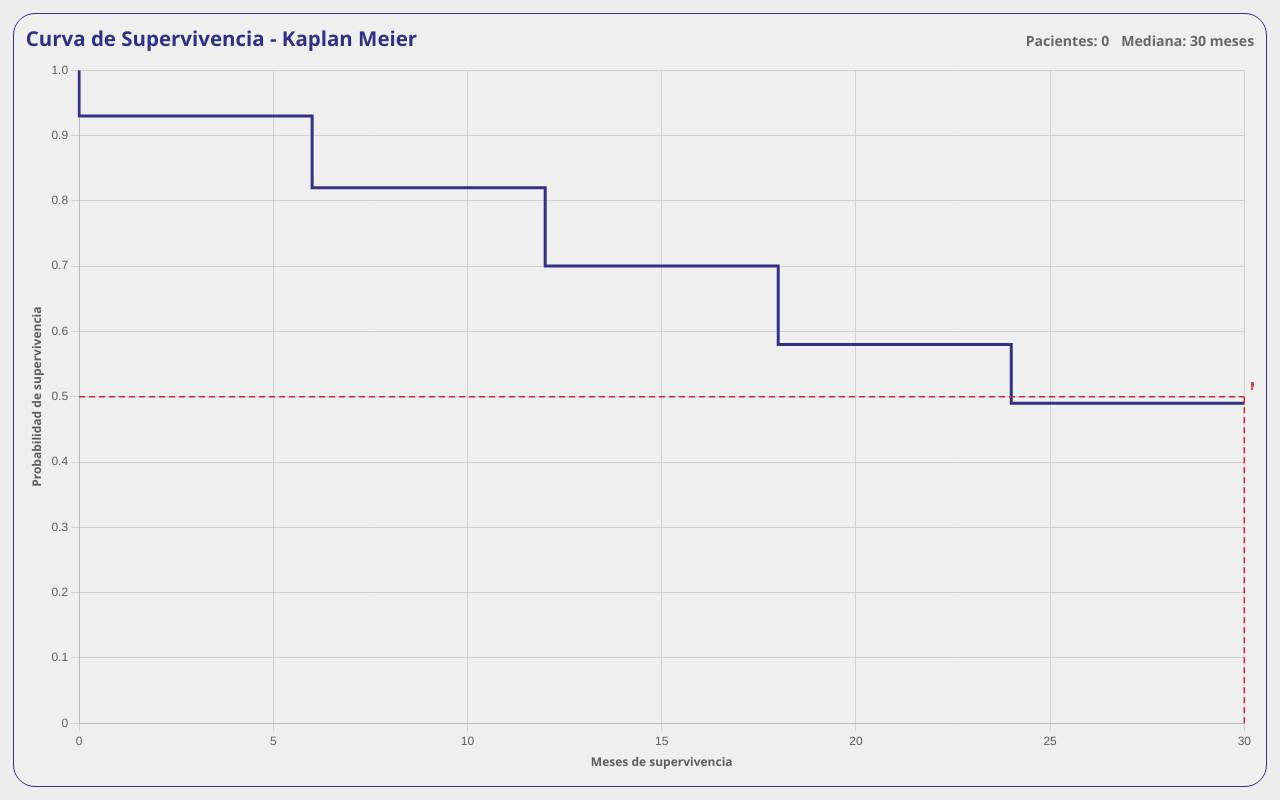
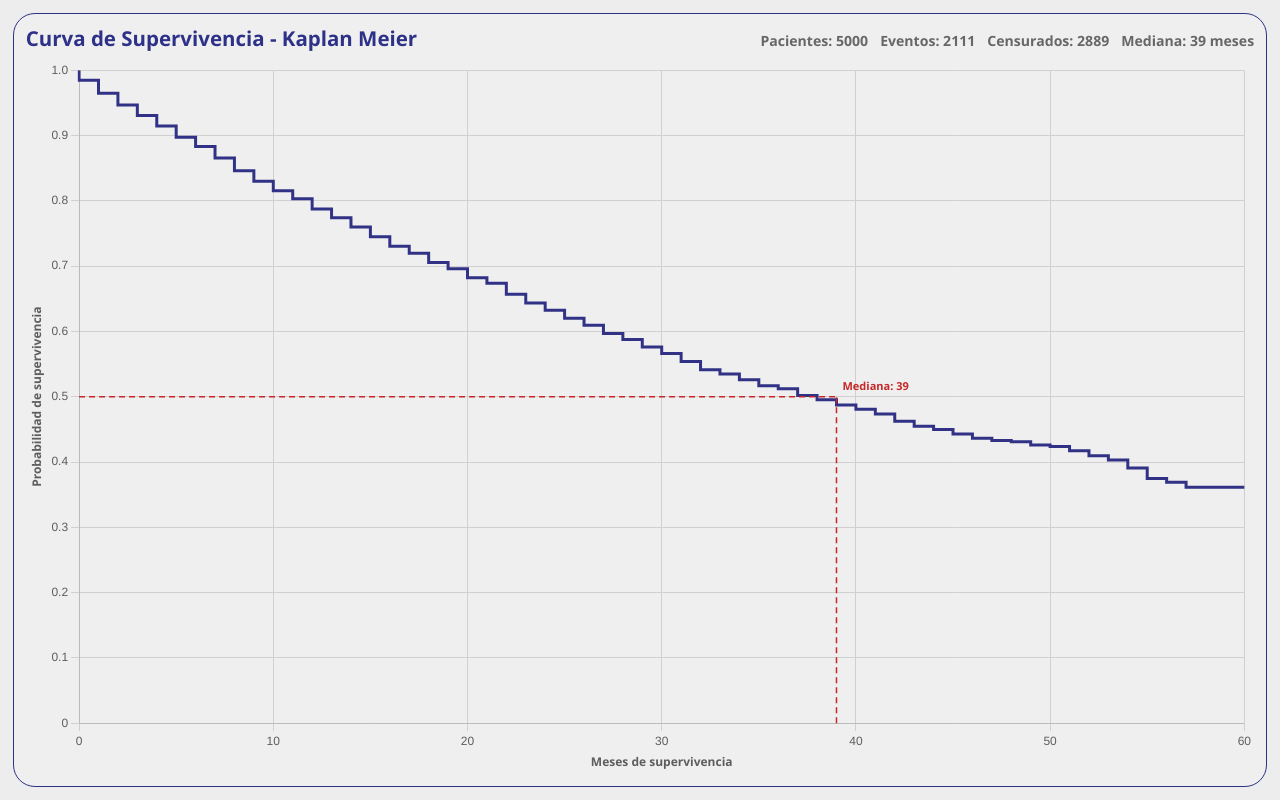
Before and after one commit to drpauu/Quicksight-Custom-Visual, a plain HTML site: page index.html in a window 1280 px wide. Drawn offline with nearby package versions, Linux system fonts and the light colour scheme.

Commit message:
curva hecha bien

```diff
--- a/index.html
+++ b/index.html
@@ -112,6 +112,8 @@
         <h1 class="title">Curva de Supervivencia - Kaplan Meier</h1>
         <div class="meta">
           <span id="metaPacientes">Pacientes: 0</span>
+          <span id="metaEventos">Eventos: 0</span>
+          <span id="metaCensurados">Censurados: 0</span>
           <span id="metaMediana">Mediana: --</span>
         </div>
       </header>
@@ -136,6 +138,8 @@
           { x: 30, y: 0.49 }
         ],
         totalPatients: 0,
+        totalEvents: 0,
+        totalCensored: 0,
         median: 30
       };
 
@@ -146,6 +150,8 @@
         canvas: document.getElementById("kmChart"),
         error: document.getElementById("chartError"),
         pacientes: document.getElementById("metaPacientes"),
+        eventos: document.getElementById("metaEventos"),
+        censurados: document.getElementById("metaCensurados"),
         mediana: document.getElementById("metaMediana")
       };
 
@@ -153,6 +159,9 @@
       function readQueryParams() {
         return new URLSearchParams(window.location.search);
       }
+
+      // Demo filters accepted directly from QuickSight URL params:
+      // sexo (All/M/F), edadmin (min), edadmax (max), demomodo (1/0).
 
       function normalizeText(input, fallback) {
         if (input === null || input === undefined) {
@@ -284,6 +293,118 @@
         return Number.isFinite(n) && n > 0 ? 1 : 0;
       }
 
+      function makeSeededRandom(seed) {
+        var state = seed % 2147483647;
+        if (state <= 0) {
+          state += 2147483646;
+        }
+        return function () {
+          state = state * 16807 % 2147483647;
+          return (state - 1) / 2147483646;
+        };
+      }
+
+      function readNumberParam(params, keys, fallback) {
+        return toSafeNumber(getFirstParamValue(params, keys), fallback);
+      }
+
+      function normalizeSexoFilter(value) {
+        var key = normalizeText(value, "all").toLowerCase();
+        if (key === "m" || key === "masculino" || key === "male" || key === "hombre") {
+          return "M";
+        }
+        if (key === "f" || key === "femenino" || key === "female" || key === "mujer") {
+          return "F";
+        }
+        return "ALL";
+      }
+
+      function isDemoModeEnabled(params) {
+        var raw = normalizeText(getFirstParamValue(params, ["demomodo", "demomode", "mockmode"]), "1").toLowerCase();
+        return raw !== "0" && raw !== "false" && raw !== "off";
+      }
+
+      function hasPrecomputedCurveParams(params) {
+        var timeRaw = getFirstParamValue(params, ["kmtiempo", "tiempokm"]);
+        var survRaw = getFirstParamValue(params, ["kmsupervivencia", "kmsurv", "supervivenciakm"]);
+        return !!(timeRaw && survRaw);
+      }
+
+      // Hardcoded synthetic table (fixed cohort) for demo without backend.
+      // Structure aligned with KM inputs: cic, meses_supervivencia, exitus_corte
+      // plus helper dimensions for filtering: sexo, edad.
+      function buildHardcodedSyntheticTable5000() {
+        var rng = makeSeededRandom(20260225);
+        var total = 5000;
+        var rows = [];
+
+        for (var i = 0; i < total; i += 1) {
+          var sexo = rng() < 0.52 ? "F" : "M";
+          var edad = Math.floor(30 + rng() * 71); // 30..100
+          var followUp = Math.floor(6 + rng() * 55); // 6..60 meses
+          var ageFactor = (edad - 30) / 70;
+          var monthlyHazard = 0.008 + ageFactor * 0.018 + (sexo === "M" ? 0.003 : 0);
+          var evento = 0;
+          var meses = followUp;
+
+          for (var m = 1; m <= followUp; m += 1) {
+            if (rng() < monthlyHazard) {
+              evento = 1;
+              meses = m;
+              break;
+            }
+          }
+
+          var cic = "demo_" + String(i + 1);
+          var codigopaciente = 100000 + i;
+
+          rows.push({
+            codigopaciente: codigopaciente,
+            cic: cic,
+            sexo: sexo,
+            edad: edad,
+            meses_supervivencia: meses,
+            exitus_corte: evento
+          });
+        }
+
+        return rows;
+      }
+
+      var HARD_CODED_SYNTHETIC_TABLE_5000 = buildHardcodedSyntheticTable5000();
+      window.HARD_CODED_SYNTHETIC_TABLE_5000 = HARD_CODED_SYNTHETIC_TABLE_5000;
+
+      function getDemoFilteredRows(params) {
+        var data = HARD_CODED_SYNTHETIC_TABLE_5000;
+        var sexoFilter = normalizeSexoFilter(getFirstParamValue(params, ["sexo", "filtrosexo"]));
+        var edadMin = readNumberParam(params, ["edadmin", "edad_min"], 0);
+        var edadMax = readNumberParam(params, ["edadmax", "edad_max"], 120);
+
+        if (edadMin > edadMax) {
+          var tmp = edadMin;
+          edadMin = edadMax;
+          edadMax = tmp;
+        }
+
+        var filtered = [];
+        for (var i = 0; i < data.length; i += 1) {
+          var row = data[i];
+          if (sexoFilter !== "ALL" && row.sexo !== sexoFilter) {
+            continue;
+          }
+          if (row.edad < edadMin || row.edad > edadMax) {
+            continue;
+          }
+          filtered.push({
+            cic: row.cic,
+            meses: row.meses_supervivencia,
+            evento: row.exitus_corte
+          });
+        }
+
+        return filtered;
+      }
+
       function readRawRowsFromJson(params) {
         var raw = getFirstParamValue(params, ["kmrows", "kmjson", "datoskm", "rowsjson"]);
         if (raw === null || raw === undefined) {
@@ -396,6 +517,8 @@
           return null;
         }
 
+        var totalEvents = 0;
+        var totalCensored = 0;
         var byTime = {};
         for (var i = 0; i < patients.length; i += 1) {
           var t = patients[i].meses;
@@ -405,8 +528,10 @@
           }
           if (patients[i].evento === 1) {
             byTime[tKey].events += 1;
+            totalEvents += 1;
           } else {
             byTime[tKey].censored += 1;
+            totalCensored += 1;
           }
         }
 
@@ -442,12 +567,14 @@
         return {
           points: points,
           totalPatients: patients.length,
+          totalEvents: totalEvents,
+          totalCensored: totalCensored,
           median: computeMedian(points)
         };
       }
 
       function readPrecomputedCurve(params) {
-        var times = readNumberList(params, ["kmtiempo", "kmtiempo", "tiempokm"]);
+        var times = readNumberList(params, ["kmtiempo", "tiempokm"]);
         var surv = readNumberList(params, ["kmsupervivencia", "kmsurv", "supervivenciakm"]);
 
         var size = Math.min(times.length, surv.length);
@@ -489,13 +616,16 @@
         return {
           points: pairs,
           totalPatients: toSafeNumber(getFirstParamValue(params, ["kmtotalpacientes", "kmtotal"]), 0),
+          totalEvents: toSafeNumber(getFirstParamValue(params, ["kmtotaleventos", "kmeventos"]), 0),
+          totalCensored: toSafeNumber(getFirstParamValue(params, ["kmtotalcensurados", "kmcensurados"]), 0),
           median: computeMedian(pairs)
         };
       }
 
       // Render switching logic:
       // - If raw rows arrive in URL, curve is computed inside the visual.
-      // - If not, visual reads a pre-aggregated KM curve.
+      // - If not, demo mode can generate an embedded filtered cohort (sexo/edadmin/edadmax).
+      // - If demo mode is disabled, visual reads a pre-aggregated KM curve.
       function buildConfigFromQuery(params) {
         var rawRows = readRawRowsFromJson(params);
         if (!rawRows.length) {
@@ -507,6 +637,19 @@
           var computed = computeKaplanMeierFromPatients(patients);
           if (computed) {
             return computed;
+          }
+        }
+
+        if (hasPrecomputedCurveParams(params)) {
+          return readPrecomputedCurve(params);
+        }
+
+        if (isDemoModeEnabled(params)) {
+          var demoRows = getDemoFilteredRows(params);
+          var demoPatients = collapseRowsByPatient(demoRows);
+          var demoComputed = computeKaplanMeierFromPatients(demoPatients);
+          if (demoComputed) {
+            return demoComputed;
           }
         }
 
@@ -529,6 +672,8 @@
 
       function setMeta(config) {
         dom.pacientes.textContent = "Pacientes: " + formatInteger(config.totalPatients || 0);
+        dom.eventos.textContent = "Eventos: " + formatInteger(config.totalEvents || 0);
+        dom.censurados.textContent = "Censurados: " + formatInteger(config.totalCensored || 0);
         dom.mediana.textContent = "Mediana: " + formatMedian(config.median) + " meses";
       }
 
```
